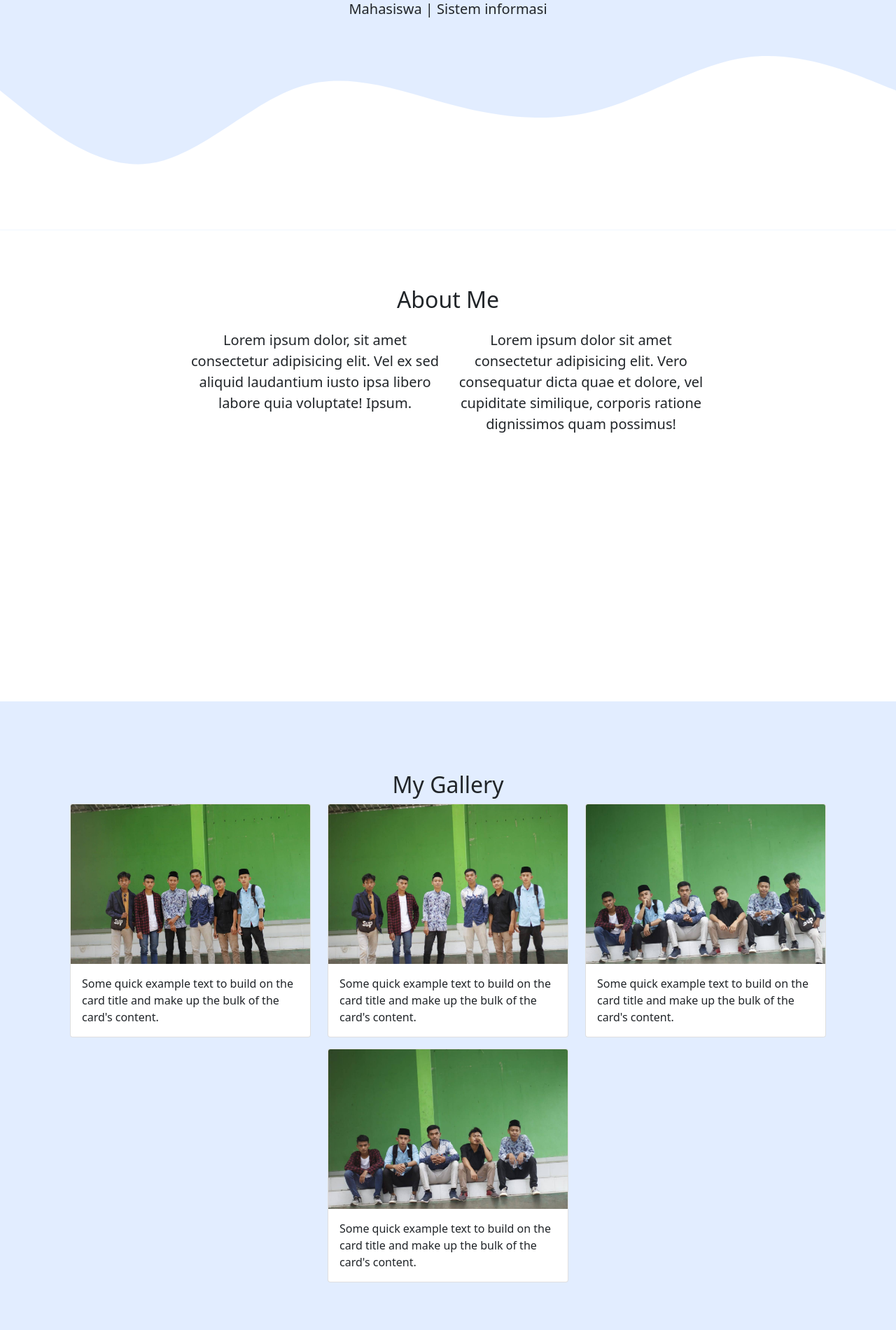
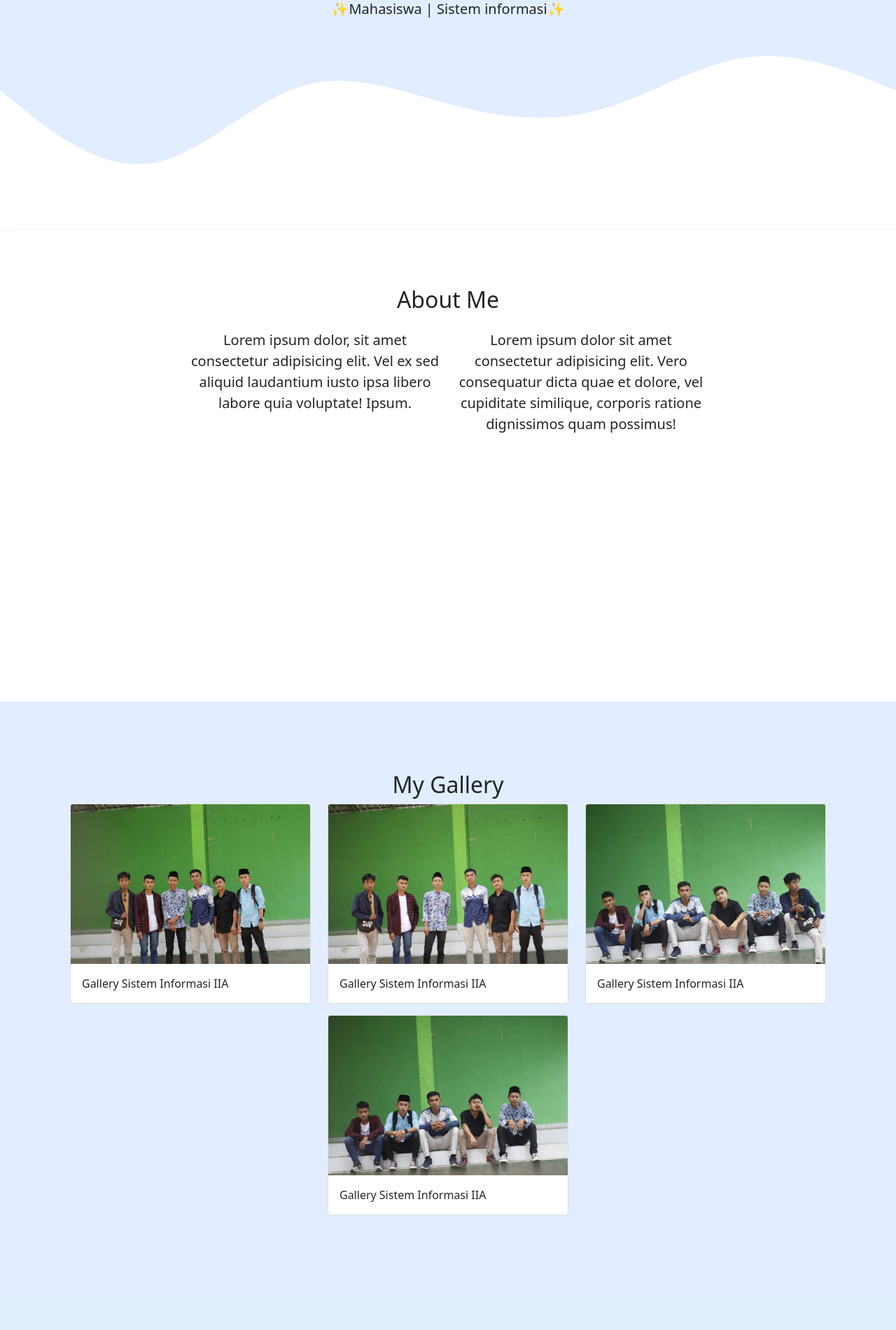
Before and after one commit to Ri-as/Ri-as.github.io, a plain HTML site: page index.html in a window 1280 px wide. Shown: the part 354-2254 px from the top of the page at 70% size. Drawn offline with nearby package versions, Linux system fonts and the light colour scheme.

Commit message:
menambah emoji

```diff
--- a/index.html
+++ b/index.html
@@ -63,10 +63,10 @@
           </div>
         </div>
         <div class="row justify-content-center fs-5 text-center">
-          <div class="col-md-4" data-aos="fade-right" data-aos-duration="1000">
+          <div class="col-md-4" data-aos="fade-right" data-aos-duration="2000">
             <p>Lorem ipsum dolor, sit amet consectetur adipisicing elit. Vel ex sed aliquid laudantium iusto ipsa libero labore quia voluptate! Ipsum.</p>
           </div>
-          <div class="col-md-4" data-aos="fade-left" data-aos-duration="1000" data-aos-delay="200">
+          <div class="col-md-4" data-aos="fade-left" data-aos-duration="2000" data-aos-delay="00">
             <p>Lorem ipsum dolor sit amet consectetur adipisicing elit. Vero consequatur dicta quae et dolore, vel cupiditate similique, corporis ratione dignissimos quam possimus!</p>
           </div>
         </div>
@@ -95,7 +95,7 @@
             <div class="card" data-aos="flip-left" data-aos-durations="500">
               <img src="img/poto4.jpg" class="card-img-top" alt=".poto4." />
               <div class="card-body">
-                <p class="card-text">Some quick example text to build on the card title and make up the bulk of the card's content.</p>
+                <p class="card-text">Gallery Sistem Informasi IIA</p>
               </div>
             </div>
           </div>
@@ -103,7 +103,7 @@
             <div class="card" data-aos="flip-left" data-aos-durations="500" data-aos-delay="100">
               <img src="img/poto5.jpg" class="card-img-top" alt=".poto5." />
               <div class="card-body">
-                <p class="card-text">Some quick example text to build on the card title and make up the bulk of the card's content.</p>
+                <p class="card-text">Gallery Sistem Informasi IIA</p>
               </div>
             </div>
           </div>
@@ -111,7 +111,7 @@
             <div class="card" data-aos="flip-left" data-aos-durations="500" data-aos-delay="200">
               <img src="img/poto6.jpg" class="card-img-top" alt=".poto6." />
               <div class="card-body">
-                <p class="card-text">Some quick example text to build on the card title and make up the bulk of the card's content.</p>
+                <p class="card-text">Gallery Sistem Informasi IIA</p>
               </div>
             </div>
           </div>
@@ -119,7 +119,7 @@
             <div class="card" data-aos="flip-left" data-aos-durations="500" data-aos-delay="300">
               <img src="img/poto7.jpg" class="card-img-top" alt=".poto7." />
               <div class="card-body">
-                <p class="card-text">Some quick example text to build on the card title and make up the bulk of the card's content.</p>
+                <p class="card-text">Gallery Sistem Informasi IIA</p>
               </div>
             </div>
           </div>
@@ -201,7 +201,7 @@
     <script src="https://cdnjs.cloudflare.com/ajax/libs/gsap/3.10.4/TextPlugin.min.js"></script>
     <script>
       gsap.registerPlugin(TextPlugin);
-      gsap.to(".lead", { duration: 2, delay: 1.5, text: "Mahasiswa | Sistem informasi" });
+      gsap.to(".lead", { duration: 2, delay: 1.5, text: "✨Mahasiswa | Sistem informasi✨" });
       gsap.from(".jumbotron img", { durtaion: 1, rotateY: 360, opacity: 0 });
       gsap.from(".navbar", { durtaion: 1.5, y: "-100%", opacity: 0, ease: "bounce" });
       gsap.from(".display-4", { durtaion: 1, x: -50, opacity: 0, delay: 0.5, ease: "back" });
```
